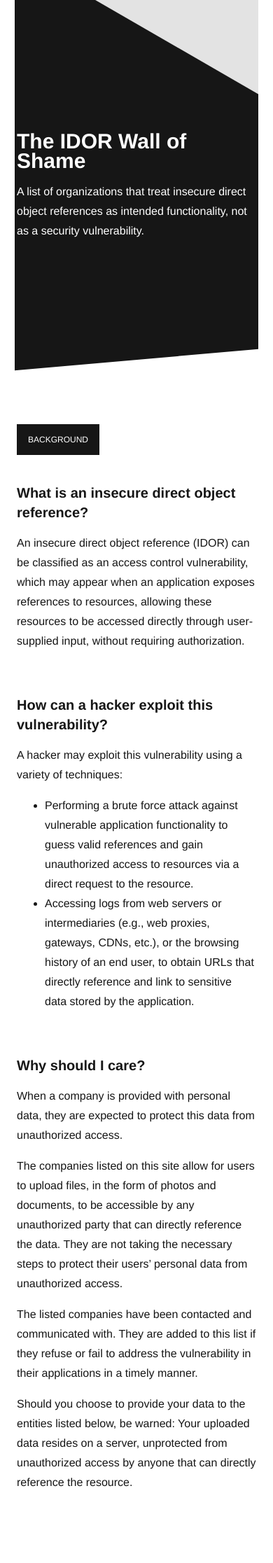
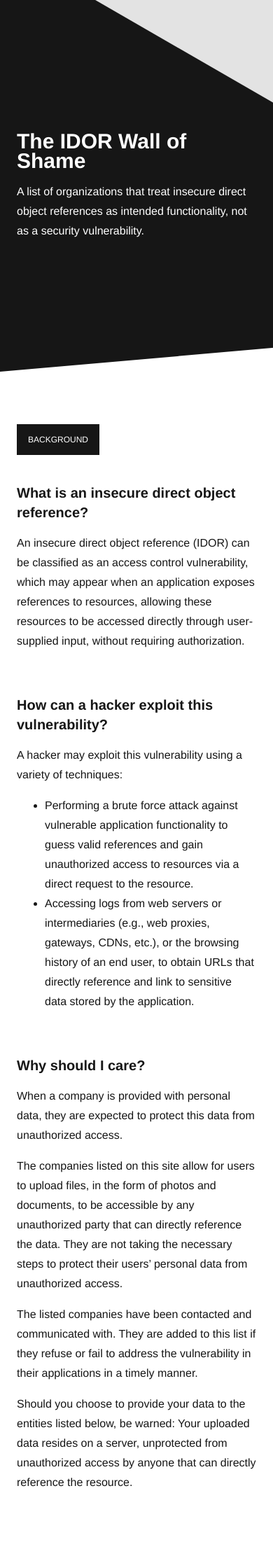
Before and after one commit to hideourdata/hideourdata.github.io, a Jekyll site: the page built from index.md, in a window 390 px wide. Shown: the top 2233 px of the page at 70% size. Built offline with Jekyll 4.4.1, drawn with Linux system fonts in a browser that asks for light colours.

Commit message:
Update global.css

```diff
--- a/assets/css/global.css
+++ b/assets/css/global.css
@@ -107,6 +107,8 @@
 }
 
 html {
+  margin: 0;
+  padding: 0;
   line-height: 1.15;
   -webkit-text-size-adjust: 100%;
 }
@@ -211,6 +213,14 @@ header::after {
   margin-right: calc(-100vw / 2 + 500px / 2);
   z-index: 0;
   /* display: none; */
+}
+
+@media (max-width: 640px) {
+  header::after,
+  header::before {
+    margin-left: 0;
+    margin-right: 0;
+  }
 }
 
 /* -----------------------------------------------
```
